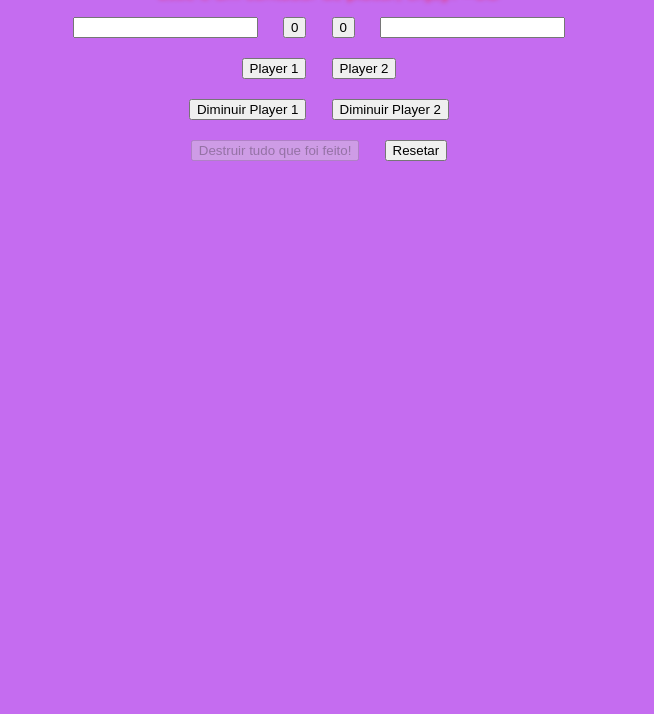
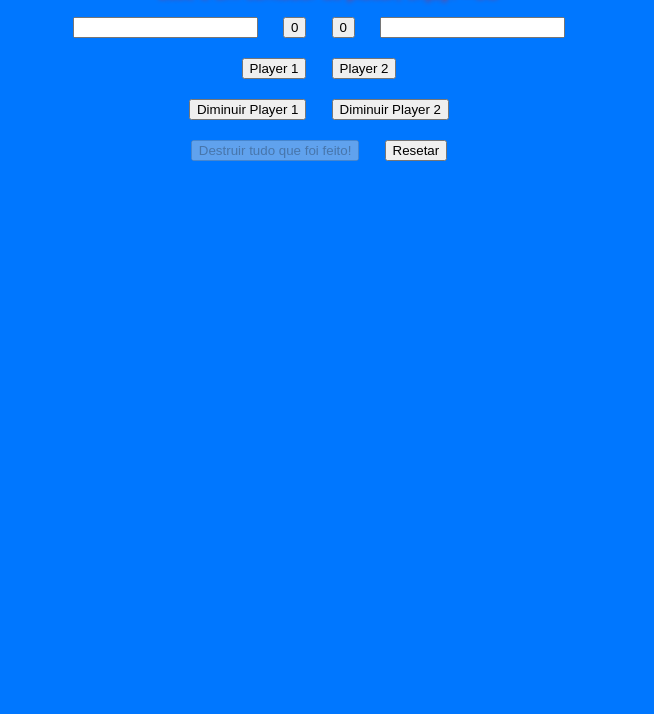
Before and after one commit to winstedyuri/ProjetoContador, a plain HTML site: page index.html in a window 1280 px wide. Shown: the part 86-800 px from the top of the page, without its empty margins (321-975 px from the left). Drawn offline with Linux system fonts and the light colour scheme.

Commit message:
alteração no style

```diff
--- a/estilos/estilos.css
+++ b/estilos/estilos.css
@@ -1,7 +1,7 @@
 body {
   font-family: Verdana, Geneva, Tahoma, sans-serif;
   text-align: center;
-  background-color: #c56cf0;
+  background-color: #0077ff;
 }
 
 h1 {
```
